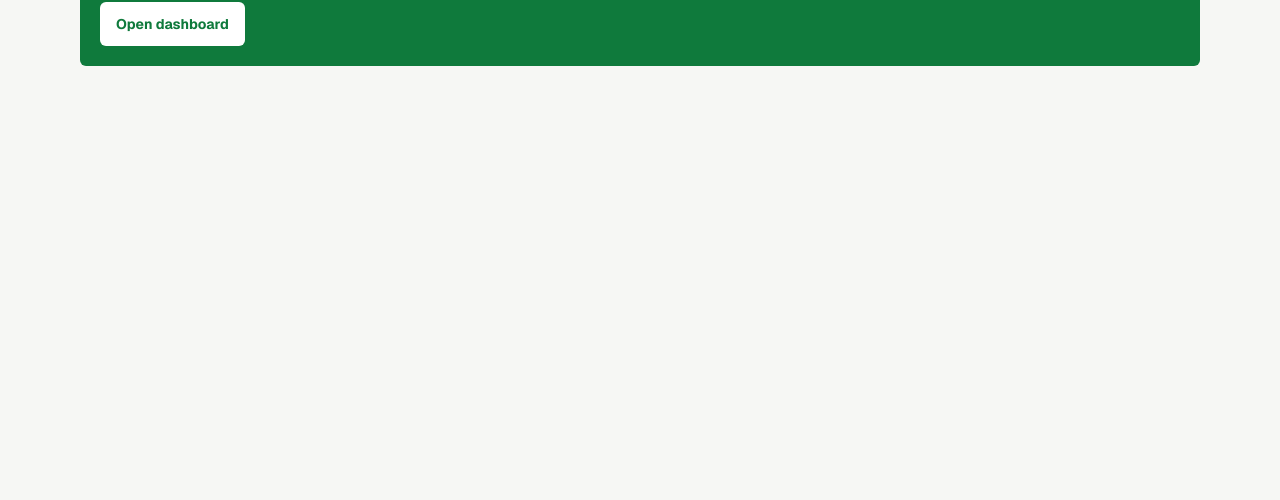
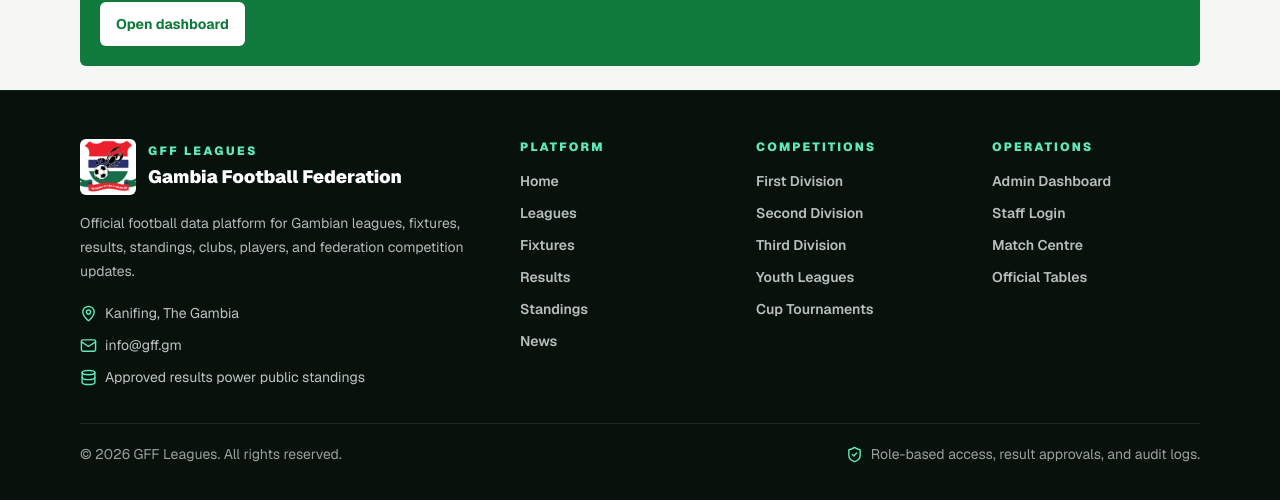
Before and after one commit to deejayebou/gff-leagues, a Next.js app: page / in a window 1280 px wide. Shown: the part 986-1486 px from the top of the page. Before the commit the page ends 1076 px from the top, so only its background shows below. Built offline with nearby package versions, Linux system fonts and the light colour scheme; no server answers; the database is empty.

Commit message:
Add professional site footer

```diff
--- a/src/app/layout.tsx
+++ b/src/app/layout.tsx
@@ -1,5 +1,6 @@
 import type { Metadata, Viewport } from "next";
 import { Geist, Geist_Mono } from "next/font/google";
+import { Footer } from "@/components/footer";
 import { Header } from "@/components/header";
 import { MobileNav } from "@/components/mobile-nav";
 import { PwaRegister } from "@/components/pwa-register";
@@ -43,6 +44,7 @@
       <body className="flex min-h-full flex-col">
         <Header />
         <main className="flex-1 pb-20 md:pb-0">{children}</main>
+        <Footer />
         <MobileNav />
         <PwaRegister />
       </body>
--- /dev/null
+++ b/src/components/footer.tsx
@@ -0,0 +1,84 @@
+import Image from "next/image";
+import Link from "next/link";
+import { Database, Mail, MapPin, ShieldCheck } from "lucide-react";
+
+const platformLinks = [
+  { href: "/", label: "Home" },
+  { href: "/leagues", label: "Leagues" },
+  { href: "/fixtures", label: "Fixtures" },
+  { href: "/results", label: "Results" },
+  { href: "/standings", label: "Standings" },
+  { href: "/news", label: "News" },
+];
+
+const competitionLinks = [
+  { href: "/leagues/first-division", label: "First Division" },
+  { href: "/leagues/second-division", label: "Second Division" },
+  { href: "/leagues/third-division", label: "Third Division" },
+  { href: "/leagues/youth-u20", label: "Youth Leagues" },
+  { href: "/leagues/ff-cup", label: "Cup Tournaments" },
+];
+
+const operationsLinks = [
+  { href: "/admin", label: "Admin Dashboard" },
+  { href: "/login", label: "Staff Login" },
+  { href: "/fixtures", label: "Match Centre" },
+  { href: "/standings", label: "Official Tables" },
+];
+
+export function Footer() {
+  return (
+    <footer className="border-t border-emerald-900/30 bg-[#07120d] text-white">
+      <div className="mx-auto max-w-6xl px-4 py-10 md:py-12">
+        <div className="grid gap-8 lg:grid-cols-[1.2fr_2fr]">
+          <div>
+            <Link href="/" className="flex items-center gap-3">
+              <Image src="/gff-logo.jpg" alt="Gambia Football Federation logo" width={56} height={56} className="h-14 w-14 rounded-md object-cover" />
+              <div>
+                <p className="text-xs font-black uppercase tracking-[0.2em] text-emerald-300">GFF Leagues</p>
+                <p className="mt-1 text-lg font-black">Gambia Football Federation</p>
+              </div>
+            </Link>
+            <p className="mt-4 max-w-md text-sm leading-6 text-white/70">
+              Official football data platform for Gambian leagues, fixtures, results, standings, clubs, players, and federation competition updates.
+            </p>
+            <div className="mt-5 grid gap-3 text-sm text-white/75">
+              <p className="flex items-center gap-2"><MapPin size={17} className="text-emerald-300" /> Kanifing, The Gambia</p>
+              <p className="flex items-center gap-2"><Mail size={17} className="text-emerald-300" /> info@gff.gm</p>
+              <p className="flex items-center gap-2"><Database size={17} className="text-emerald-300" /> Approved results power public standings</p>
+            </div>
+          </div>
+
+          <div className="grid gap-7 sm:grid-cols-3">
+            <FooterColumn title="Platform" links={platformLinks} />
+            <FooterColumn title="Competitions" links={competitionLinks} />
+            <FooterColumn title="Operations" links={operationsLinks} />
+          </div>
+        </div>
+
+        <div className="mt-9 flex flex-col gap-4 border-t border-white/10 pt-5 text-sm text-white/60 md:flex-row md:items-center md:justify-between">
+          <p>© 2026 GFF Leagues. All rights reserved.</p>
+          <p className="flex items-center gap-2">
+            <ShieldCheck size={17} className="text-emerald-300" />
+            Role-based access, result approvals, and audit logs.
+          </p>
+        </div>
+      </div>
+    </footer>
+  );
+}
+
+function FooterColumn({ title, links }: { title: string; links: { href: string; label: string }[] }) {
+  return (
+    <div>
+      <h2 className="text-xs font-black uppercase tracking-[0.18em] text-emerald-300">{title}</h2>
+      <nav className="mt-4 grid gap-3">
+        {links.map((link) => (
+          <Link key={link.href} href={link.href} className="text-sm font-semibold text-white/72 transition hover:text-white">
+            {link.label}
+          </Link>
+        ))}
+      </nav>
+    </div>
+  );
+}
```
